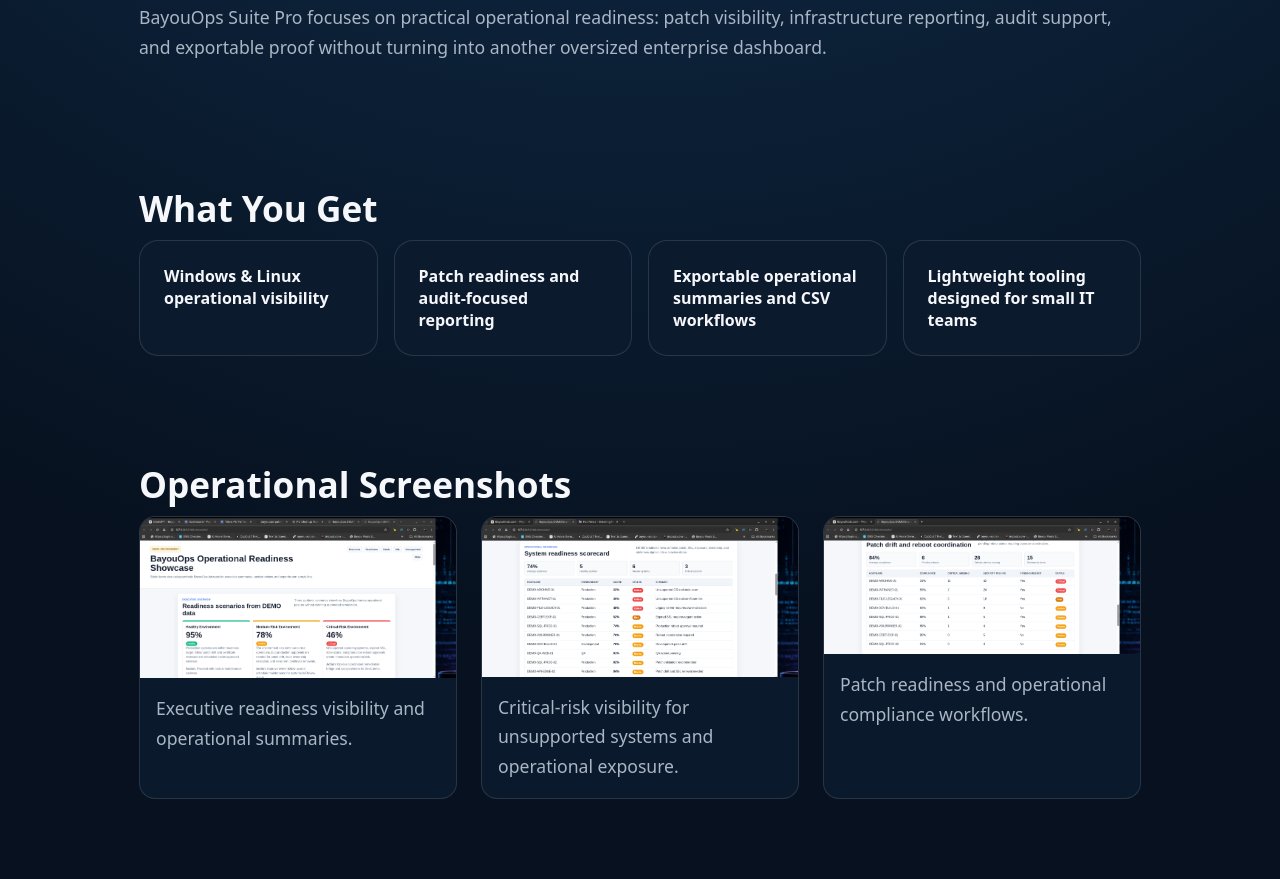
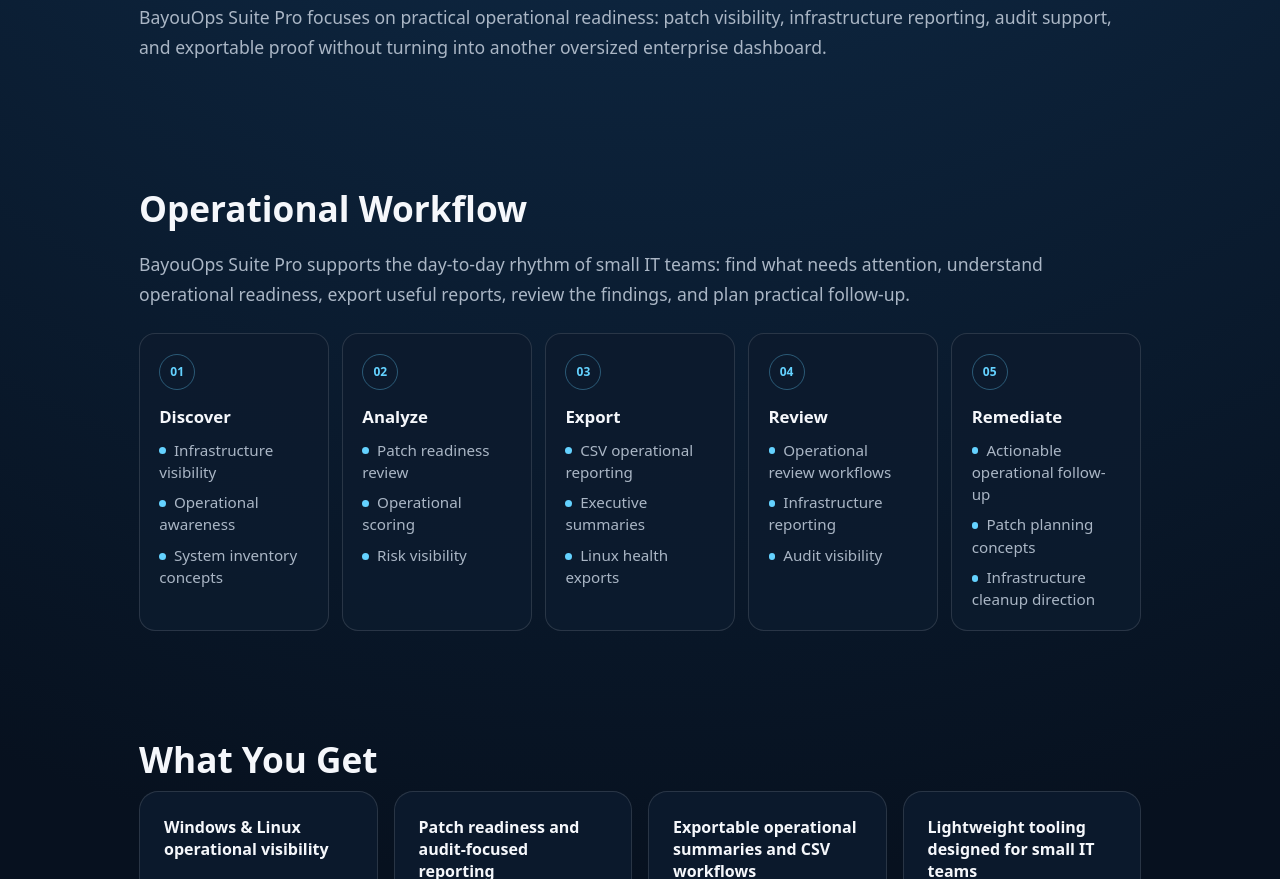
Before and after one commit to dewaynecox123456-lang/bayouops-suite-site, a plain HTML site: page index.html in a window 1280 px wide. Shown: the part 759-1638 px from the top of the page. Drawn offline with Linux system fonts and the light colour scheme.

Commit message:
Add operational workflow narrative section

```diff
--- a/index.html
+++ b/index.html
@@ -28,6 +28,67 @@
       patch visibility, infrastructure reporting, audit support, and exportable proof
       without turning into another oversized enterprise dashboard.
     </p>
+  </section>
+
+  <section id="operational-workflow" class="section">
+    <h2>Operational Workflow</h2>
+    <p>
+      BayouOps Suite Pro supports the day-to-day rhythm of small IT teams:
+      find what needs attention, understand operational readiness, export useful reports,
+      review the findings, and plan practical follow-up.
+    </p>
+
+    <div class="workflow-grid">
+      <article class="workflow-card">
+        <span class="workflow-step">01</span>
+        <h3>Discover</h3>
+        <ul>
+          <li>Infrastructure visibility</li>
+          <li>Operational awareness</li>
+          <li>System inventory concepts</li>
+        </ul>
+      </article>
+
+      <article class="workflow-card">
+        <span class="workflow-step">02</span>
+        <h3>Analyze</h3>
+        <ul>
+          <li>Patch readiness review</li>
+          <li>Operational scoring</li>
+          <li>Risk visibility</li>
+        </ul>
+      </article>
+
+      <article class="workflow-card">
+        <span class="workflow-step">03</span>
+        <h3>Export</h3>
+        <ul>
+          <li>CSV operational reporting</li>
+          <li>Executive summaries</li>
+          <li>Linux health exports</li>
+        </ul>
+      </article>
+
+      <article class="workflow-card">
+        <span class="workflow-step">04</span>
+        <h3>Review</h3>
+        <ul>
+          <li>Operational review workflows</li>
+          <li>Infrastructure reporting</li>
+          <li>Audit visibility</li>
+        </ul>
+      </article>
+
+      <article class="workflow-card">
+        <span class="workflow-step">05</span>
+        <h3>Remediate</h3>
+        <ul>
+          <li>Actionable operational follow-up</li>
+          <li>Patch planning concepts</li>
+          <li>Infrastructure cleanup direction</li>
+        </ul>
+      </article>
+    </div>
   </section>
 
 
--- a/style.css
+++ b/style.css
@@ -95,6 +95,73 @@
   border-radius: 1.2rem;
   padding: 1.5rem;
   font-weight: 800;
+}
+
+.workflow-grid {
+  display: grid;
+  grid-template-columns: repeat(5, minmax(0, 1fr));
+  gap: .85rem;
+  margin-top: 1.5rem;
+}
+
+.workflow-card {
+  position: relative;
+  min-height: 15rem;
+  background: rgba(13, 27, 46, .9);
+  border: 1px solid var(--border);
+  border-radius: 1rem;
+  padding: 1.2rem;
+  transition: border-color .18s ease, transform .18s ease, background-color .18s ease;
+}
+
+.workflow-card:hover {
+  background: rgba(16, 35, 58, .95);
+  border-color: rgba(100, 210, 255, .32);
+  transform: translateY(-2px);
+}
+
+.workflow-step {
+  display: inline-grid;
+  place-items: center;
+  width: 2.25rem;
+  height: 2.25rem;
+  border: 1px solid rgba(100, 210, 255, .35);
+  border-radius: 999px;
+  color: var(--accent);
+  font-size: .75rem;
+  font-weight: 800;
+  line-height: 1;
+}
+
+.workflow-card h3 {
+  margin: 1rem 0 .75rem;
+  font-size: 1.05rem;
+  line-height: 1.25;
+}
+
+.workflow-card ul {
+  display: grid;
+  gap: .55rem;
+  margin: 0;
+  padding: 0;
+  list-style: none;
+}
+
+.workflow-card li {
+  color: var(--muted);
+  font-size: .95rem;
+  line-height: 1.45;
+}
+
+.workflow-card li::before {
+  content: "";
+  display: inline-block;
+  width: .42rem;
+  height: .42rem;
+  margin-right: .5rem;
+  border-radius: 999px;
+  background: var(--accent);
+  vertical-align: .1rem;
 }
 
 .report-grid {
@@ -268,7 +335,29 @@
   justify-self: start;
 }
 
+@media (max-width: 980px) {
+  .workflow-grid {
+    grid-template-columns: repeat(2, minmax(0, 1fr));
+  }
+
+  .workflow-card:last-child {
+    grid-column: 1 / -1;
+  }
+}
+
 @media (max-width: 720px) {
+  .workflow-grid {
+    grid-template-columns: 1fr;
+  }
+
+  .workflow-card:last-child {
+    grid-column: auto;
+  }
+
+  .workflow-card {
+    min-height: auto;
+  }
+
   .lightbox {
     grid-template-columns: 1fr 1fr;
     align-content: center;
```
